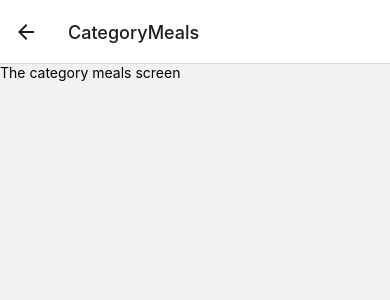
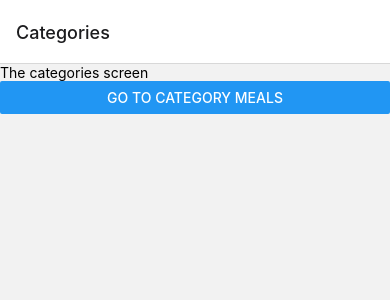
Before and after one commit to GretaVait/react-native-recipe-app, a React Native app: screen /CategoryMeals in a window 390 px wide. Shown: the top 300 px of the page. Built offline with nearby package versions, Linux system fonts and the light colour scheme.

Commit message:
navigating between screens

```diff
--- a/navigation/MealsNavigator.jsx
+++ b/navigation/MealsNavigator.jsx
@@ -11,8 +11,8 @@ export default function MealsNavigator() {
   return (
     <Stack.Navigator>
       <Stack.Screen name="Categories" component={CategoriesScreen} />
-      <Stack.Screen name="CategoryMeals" component={CategoryMealsScreen} />
-      <Stack.Screen name="MealDetail" component={MealDetailScreen} />
+      <Stack.Screen name="Category Meals" component={CategoryMealsScreen} />
+      <Stack.Screen name="Meal Detail" component={MealDetailScreen} />
     </Stack.Navigator>
   );
 }
--- a/screens/CategoriesScreen.jsx
+++ b/screens/CategoriesScreen.jsx
@@ -1,10 +1,22 @@
 import React from 'react'
-import { View, Text, StyleSheet } from 'react-native'
+import { View, Text, Button, StyleSheet } from 'react-native'
+import { CommonActions } from '@react-navigation/native'
 
-const CategoriesScreen = () => {
+const CategoriesScreen = ({ navigation }) => {
+
   return (
     <View style={styles.screen}>
       <Text>The categories screen</Text>
+      <Button
+        title="Go to Category Meals"
+        onPress={() =>
+          navigation.dispatch(
+            CommonActions.navigate({
+              name: 'Category Meals',
+            })
+          )
+        }
+      />
     </View>
   )
 }
--- a/screens/CategoryMealsScreen.jsx
+++ b/screens/CategoryMealsScreen.jsx
@@ -1,10 +1,22 @@
 import React from 'react'
-import { View, Text, StyleSheet } from 'react-native'
+import { View, Text, StyleSheet, Button } from 'react-native'
+import { CommonActions } from '@react-navigation/native'
 
-const CategoryMealScreen = () => {
+const CategoryMealScreen = ({ navigation }) => {
   return (
     <View style={styles.screen}>
       <Text>The category meals screen</Text>
+      <Button
+        title="Go to Meals"
+        onPress={() =>
+          navigation.dispatch(
+            CommonActions.navigate({
+              name: 'Meal Detail',
+            })
+          )
+        }
+      />
+      <Button title="Go Back" onPress={() => { navigation.goBack() }} />
     </View>
   )
 }
--- a/screens/MealDetailScreen.jsx
+++ b/screens/MealDetailScreen.jsx
@@ -1,10 +1,15 @@
 import React from 'react'
-import { View, Text, StyleSheet } from 'react-native'
+import { View, Text, StyleSheet, Button } from 'react-native'
 
-const MealDetailScreen = () => {
+const MealDetailScreen = ({ navigation }) => {
   return (
     <View style={styles.screen}>
       <Text>The meal detail screen</Text>
+      <Button title="Go back to categories"
+        onPress={() => {
+          navigation.popToTop()
+        }}
+      />
     </View>
   )
 }
```
